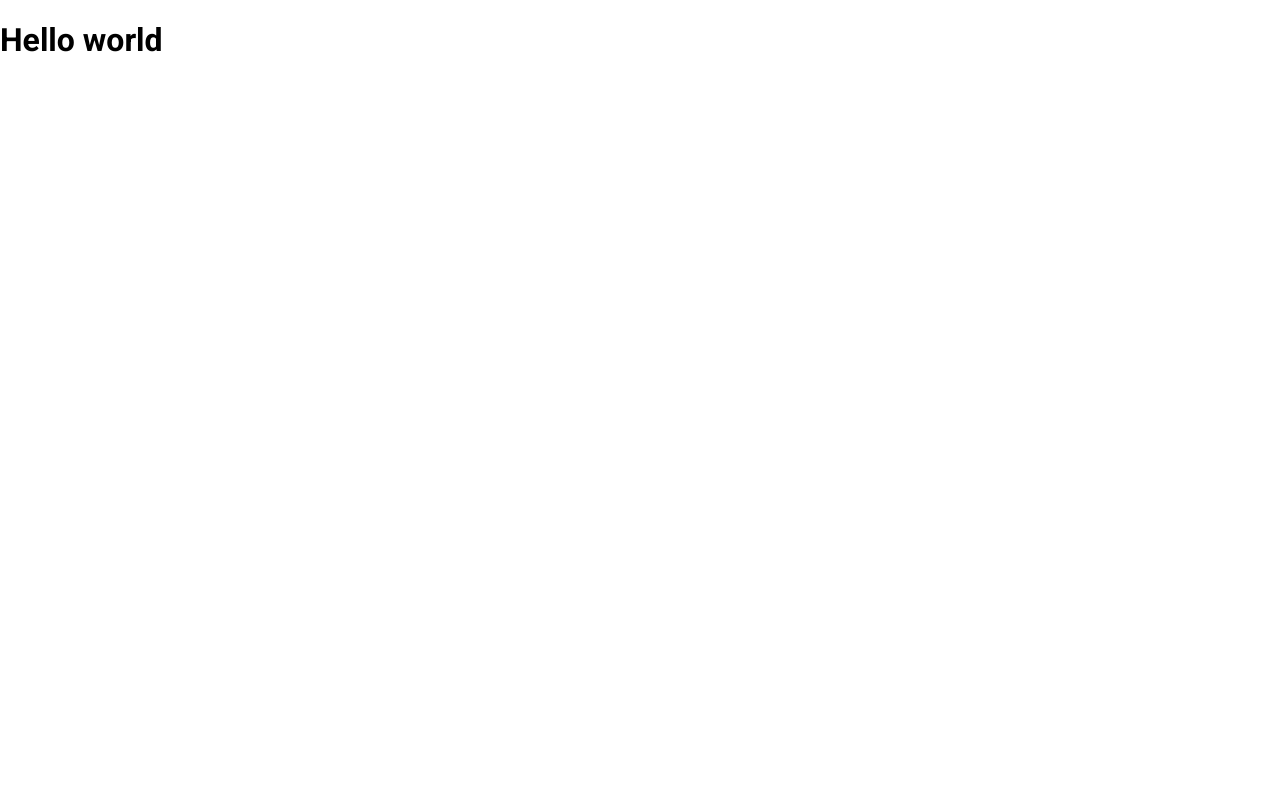
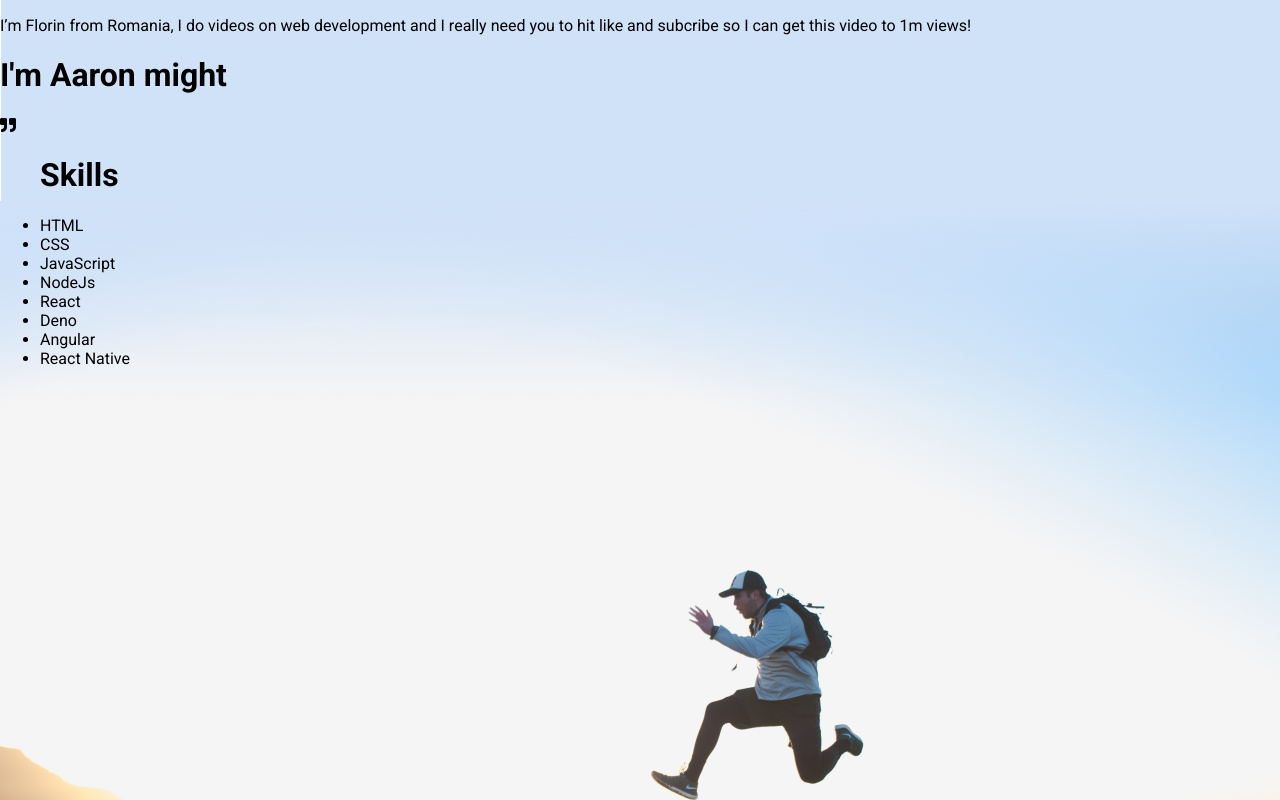
Before and after one commit to aaron-might/portofolio_design, a plain HTML site: page index.html in a window 1280 px wide. Drawn offline with Linux system fonts and the light colour scheme.

Commit message:
create h1, unordered list

```diff
--- a/index.html
+++ b/index.html
@@ -1,17 +1,33 @@
 <!DOCTYPE html>
 <html lang="en">
+
 <head>
     <meta charset="UTF-8" />
     <meta name="viewport" content="width=device-width, initial-scale=1.0" />
-        <title>BASE</title>
-        <link
-            rel="stylesheet"
-            href="https://cdnjs.cloudflare.com/ajax/libs/font-awesome/5.14.0/css/all.min.css"
-        />
+    <title>PortofolioDesign</title>
+    <link rel="stylesheet" href="https://cdnjs.cloudflare.com/ajax/libs/font-awesome/5.14.0/css/all.min.css" />
     <link rel="stylesheet" href="style.css" />
     <script src="script.js" defer></script>
 </head>
+
 <body>
-        <h1>Hello world</h1>
+    <p> I’m Florin from Romania, I do videos on web development and I really
+        need you to hit like and subcribe so I can get this video to 1m
+        views!</p>
+    <h1>I'm Aaron might</h1>
+    <i class="fas fa-quote-right">
+    </i>
+    <ul>
+        <h1>Skills</h1>
+        <li>HTML</li>
+        <li>CSS</li>
+        <li>JavaScript</li>
+        <li>NodeJs</li>
+        <li>React</li>
+        <li>Deno</li>
+        <li>Angular</li>
+        <li>React Native</li>
+</ul>
 </body>
+
 </html>
--- a/style.css
+++ b/style.css
@@ -5,6 +5,8 @@
 }
 
 body {
+    background-image: url(bg.png);
     font-family: "Roboto", sans-serif;
+
     margin: 0;
 }
```
Lines whose indentation alone changed are shown as unchanged.
